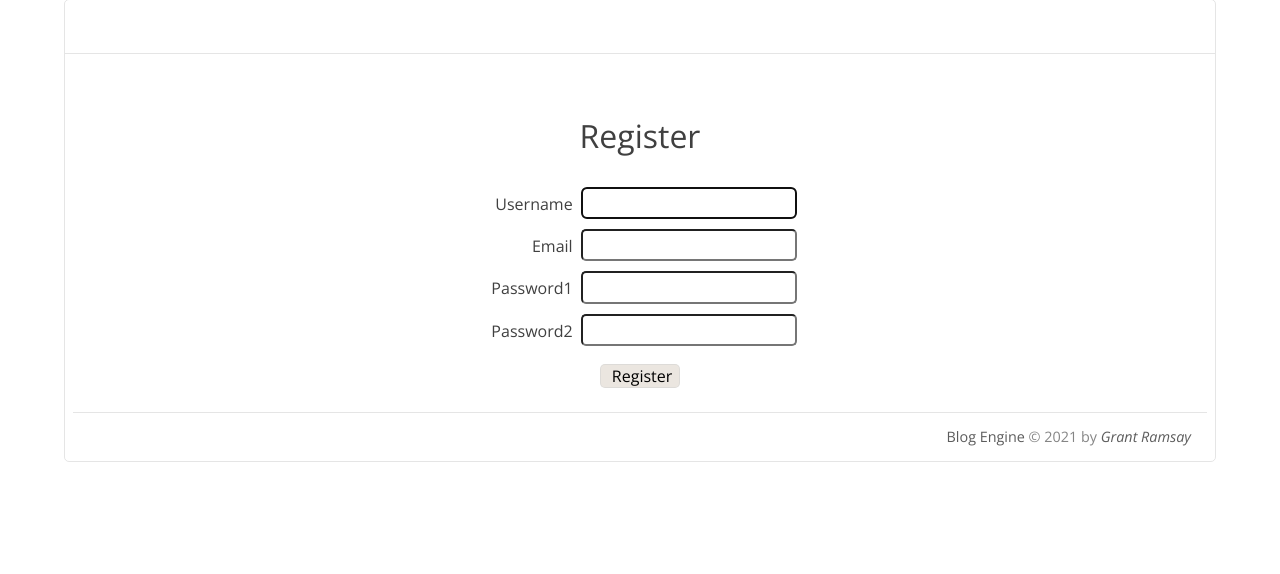
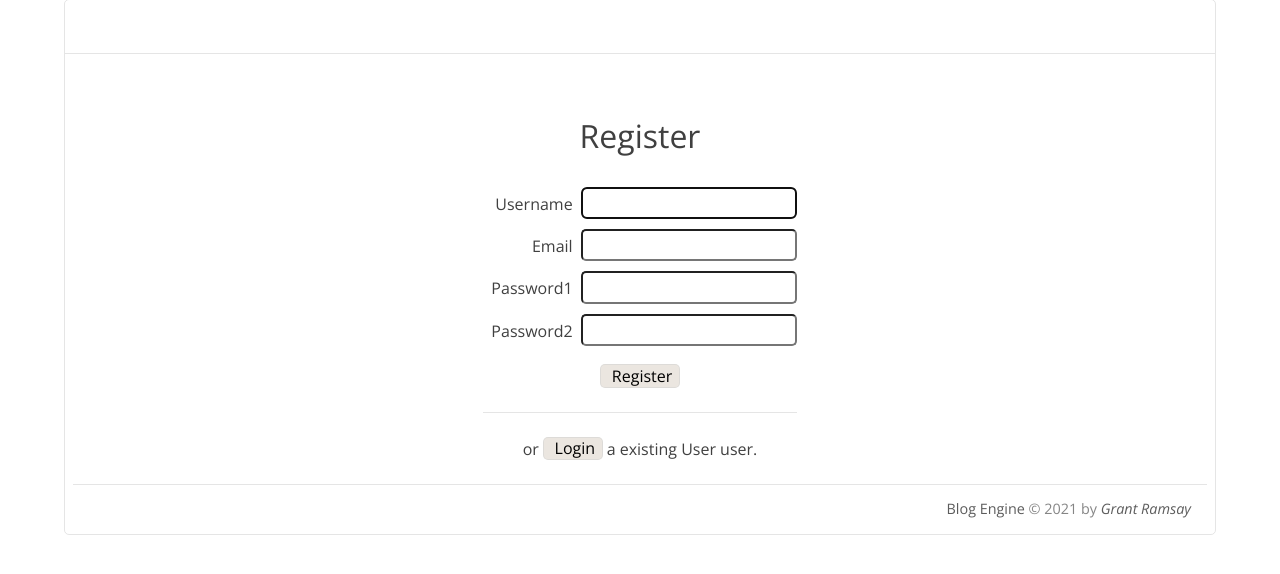
Before and after one commit to seapagan/pyBlog, a Django app: page /register/ in a window 1280 px wide. Shown: the part 17-591 px from the top of the page. Run offline with Django 3.2, Linux system fonts and the light colour scheme; parts of the project's set-up code (start-up, migrations or seed data) failed here and were passed over; some libraries are stand-ins or nearby versions.

Commit message:
update links on login/register and standardize
Signed-off-by: Grant Ramsay <seapagan@gmail.com>

```diff
--- a/users/templates/users/register.html
+++ b/users/templates/users/register.html
@@ -15,6 +15,10 @@
         <button class="btn" type="submit"><i
             class="fad fa-user-plus"></i>&nbsp;Register</button>
       </div>
+      <hr class="form_hr">
+      <div class="form_button">or <a class="btn" href="{% url 'login' %}"><i
+            class="fad fa-sign-in"></i>&nbsp;Login</a> a existing User
+        user.</div>
     </div>
   </form>
 </div>
```
Also changed, not shown: users/templates/users/logout.html (+5 -5 lines).
